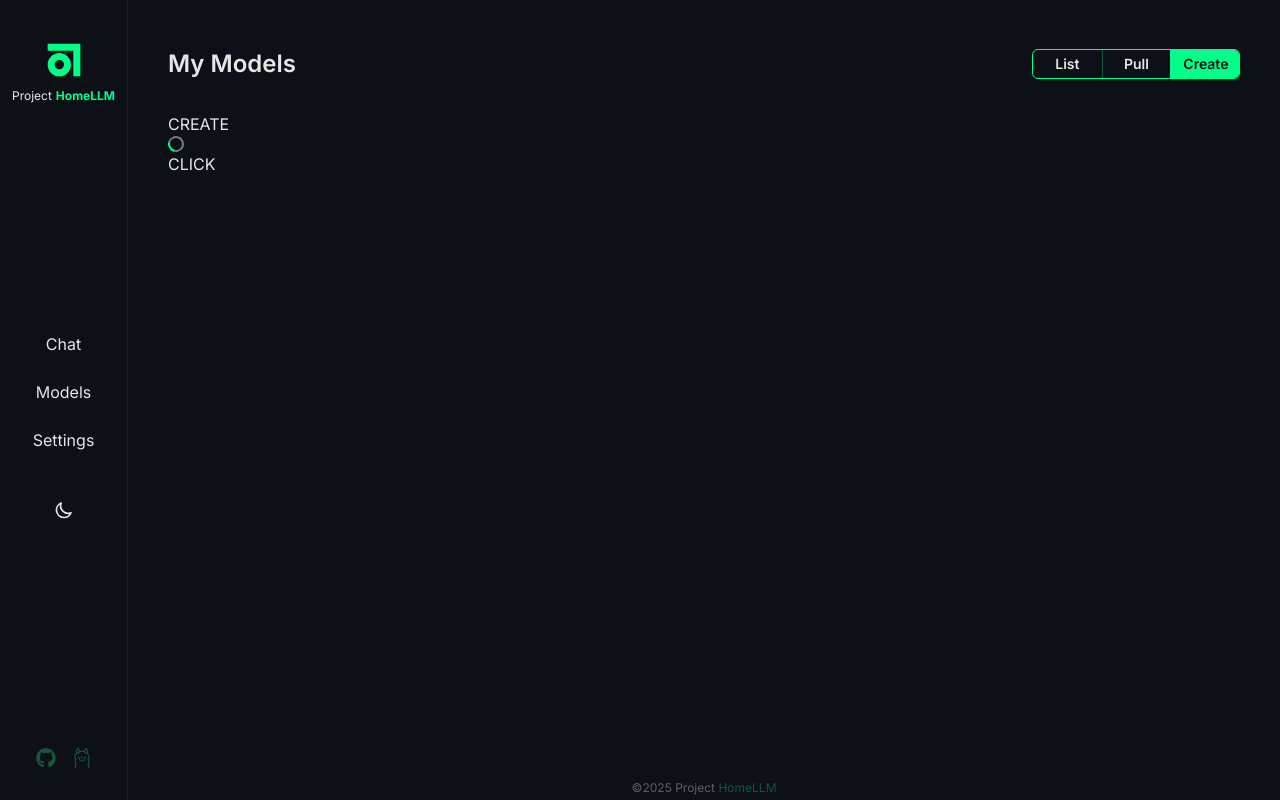
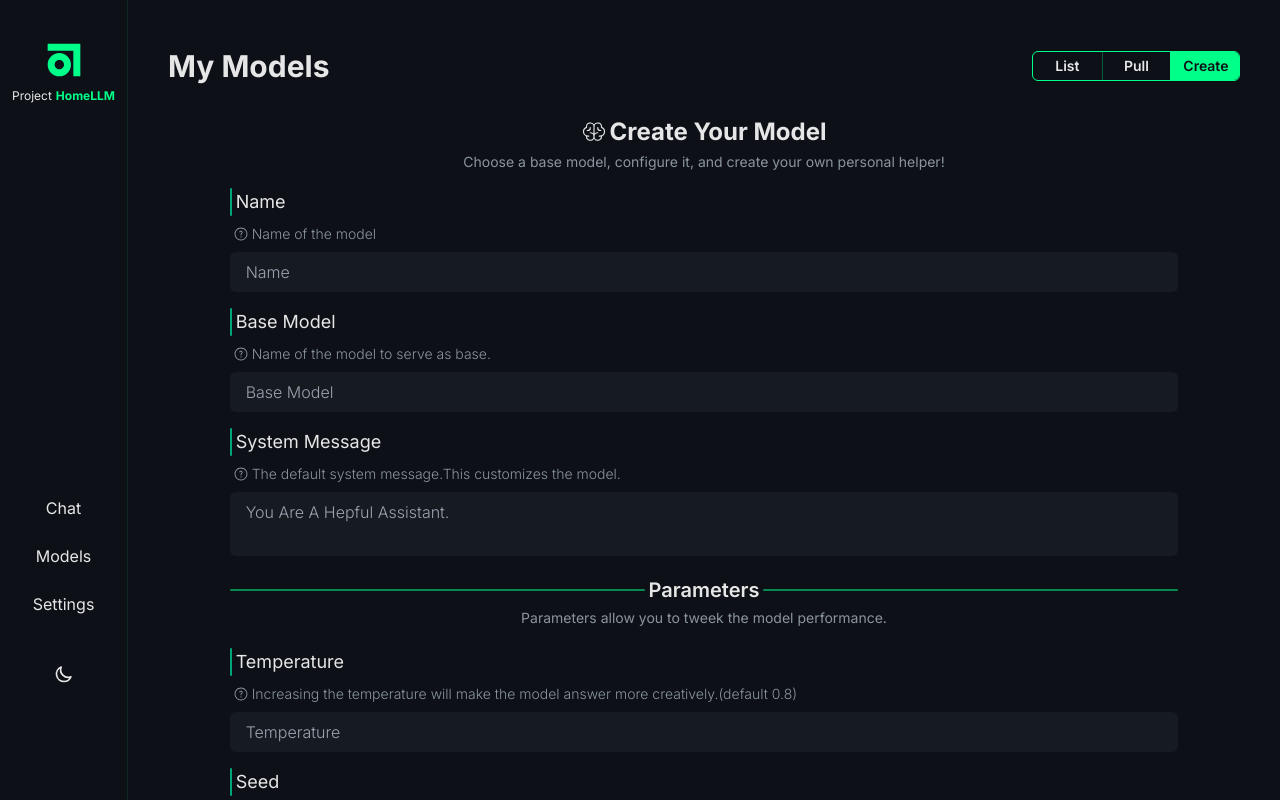
Before and after one commit to Utopiality7/HomeLLM, a Next.js app: page /models/create in a window 1280 px wide. Shown: the top 800 px of the page. Built offline with nearby package versions, Linux system fonts and the light colour scheme.

Commit message:
improved prototype

```diff
--- /dev/null
+++ b/app/components/CreateModelForm.tsx
@@ -0,0 +1,73 @@
+'use client';
+
+import CreateModelInput from './CreateModelInput';
+
+export default function CreateModelForm() {
+	return (
+		<form className="flex flex-col gap-4">
+			<CreateModelInput
+				description="Name of the model"
+				id="name"
+				placeholder="Name"
+				name="name"
+			/>
+
+			<CreateModelInput
+				description="Name of the model to serve as base."
+				id="from"
+				placeholder="Base model"
+				name="Base model"
+			/>
+
+			<CreateModelInput
+				description="The default system message.This customizes the model."
+				id="system"
+				placeholder="You are a hepful assistant."
+				name="System Message"
+				textArea
+			/>
+
+			{/* params part */}
+			<div className="flex flex-col gap-1">
+				{' '}
+				<div className="mt-1 flex items-center gap-1">
+					<p className="h-0.5 flex-grow rounded-md bg-lightPrimary opacity-50 dark:bg-darkPrimary"></p>
+					<p className="font-semibold capitalize lg:text-xl">parameters</p>
+					<p className="h-0.5 flex-grow rounded-md bg-lightPrimary opacity-50 dark:bg-darkPrimary"></p>
+				</div>
+				<p className="mx-4 mb-1 text-center text-xs text-lightTextSecondary dark:text-darkTextSecondary lg:text-sm">
+					Parameters allow you to tweek the model performance.{' '}
+				</p>
+			</div>
+
+			<CreateModelInput
+				description="Increasing the temperature will make the model answer more
+              creatively.(default 0.8)"
+				id="temperature"
+				placeholder="Temperature"
+				name="Temperature"
+			/>
+
+			<CreateModelInput
+				description="Setting this to a specific number will make the model generate the
+              same text for the same prompt. (Default: 0)"
+				id="seed"
+				placeholder="Seed"
+				name="Seed"
+			/>
+			<CreateModelInput
+				description="Controls the balance between coherence and diversity of the output. A lower value will result in more focused and coherent text. (Default: 5.0)"
+				id="mirostat_tau"
+				placeholder="mirostat tau"
+				name="mirostat tau"
+			/>
+
+			<button
+				type="submit"
+				className="mx-auto mb-4 mt-2 rounded-md bg-lightPrimary px-4 py-1 text-lightBg dark:bg-darkPrimary dark:text-darkBg"
+			>
+				CREATE
+			</button>
+		</form>
+	);
+}
--- /dev/null
+++ b/app/components/CreateModelInput.tsx
@@ -0,0 +1,46 @@
+import { GoQuestion } from 'react-icons/go';
+
+interface CreateModelInput {
+	name: string;
+	description: string;
+	id: string;
+	placeholder: string;
+	textArea?: boolean;
+}
+
+export default function CreateModelInput({
+	name,
+	description,
+	id,
+	placeholder,
+	textArea = false,
+}: CreateModelInput) {
+	return (
+		<div className="flex flex-col gap-1">
+			<label className="flex gap-1 text-sm capitalize lg:text-lg" htmlFor={id}>
+				<span className="w-0.5 rounded-full bg-lightPrimary"></span>
+				<span> {name}</span>
+			</label>
+			<div className="flex items-center gap-1 rounded-md p-1 text-xs font-light text-lightTextSecondary dark:text-darkTextSecondary lg:text-sm">
+				<div>
+					<GoQuestion />
+				</div>
+				<p>{description}</p>
+			</div>
+
+			{textArea ? (
+				<textarea
+					className="w-full resize-none rounded-md bg-lightSecondary px-4 py-2 !ring-opacity-50 placeholder:font-light placeholder:capitalize focus:outline-none focus:ring focus:ring-lightAccent dark:bg-darkSecondary dark:focus:ring-darkAccent"
+					id={id}
+					placeholder={placeholder}
+				/>
+			) : (
+				<input
+					className="rounded-md bg-lightSecondary px-4 py-2 !ring-opacity-50 placeholder:font-light placeholder:capitalize focus:outline-none focus:ring focus:ring-lightAccent dark:bg-darkSecondary dark:focus:ring-darkAccent"
+					id={id}
+					placeholder={placeholder}
+				/>
+			)}
+		</div>
+	);
+}
--- a/app/components/Logo.tsx
+++ b/app/components/Logo.tsx
@@ -1,15 +1,22 @@
 'use client';
 
 import Image from 'next/image';
+import { useEffect, useState } from 'react';
 import DarkLogo from '@/public/logo.svg';
 import LightLogo from '@/public/logo-light.svg';
 import { useTheme } from 'next-themes';
 
 export default function Logo({ type = 'large' }: { type?: string }) {
 	const { theme } = useTheme();
+	const [isMounted, setMounted] = useState<boolean>();
+
+	useEffect(() => {
+		setMounted(true);
+	}, []);
 
 	return (
 		<div className="flex flex-col items-center">
+			{isMounted && (
 				<div className="relative aspect-square h-12 lg:h-14">
 					<Image
 						quality={70}
@@ -18,6 +25,8 @@ export default function Logo({ type = 'large' }: { type?: string }) {
 						alt="App logo"
 					/>
 				</div>
+			)}
+
 			{type !== 'small' && (
 				<p className="flex gap-1 text-xs">
 					<span>Project</span>
--- a/app/components/ThemeSwitch.tsx
+++ b/app/components/ThemeSwitch.tsx
@@ -1,11 +1,12 @@
 'use client';
 
 import { useTheme } from 'next-themes';
+import { useEffect, useState } from 'react';
 import { HiOutlineMoon, HiOutlineSun } from 'react-icons/hi';
 
 export default function ThemeSwitch() {
 	const { theme, setTheme } = useTheme();
-	// console.log(theme);
+	const [isMounted, setMounted] = useState<boolean>();
 
 	function handleThemeSwitch(): void {
 		setTheme(prev => {
@@ -13,16 +14,22 @@ export default function ThemeSwitch() {
 		});
 	}
 
+	useEffect(() => {
+		setMounted(true);
+	}, []);
+
 	return (
 		<li className="mt-6 self-center">
-			<button
-				className="mainNavItem flex items-center gap-2"
-				onClick={handleThemeSwitch}
-			>
-				<span className="text-xl">
-					{theme === 'light' ? <HiOutlineSun /> : <HiOutlineMoon />}{' '}
-				</span>
-			</button>
+			{isMounted && (
+				<button
+					className="mainNavItem flex items-center gap-2"
+					onClick={handleThemeSwitch}
+				>
+					<div className="text-xl">
+						{theme === 'light' ? <HiOutlineSun /> : <HiOutlineMoon />}
+					</div>
+				</button>
+			)}
 		</li>
 	);
 }
--- a/app/models/create/page.tsx
+++ b/app/models/create/page.tsx
@@ -1,5 +1,6 @@
-import TinySpinner from '@/app/components/TinySpinner';
+import CreateModelForm from '@/app/components/CreateModelForm';
 import { Metadata } from 'next';
+import { PiBrainLight } from 'react-icons/pi';
 
 export const metadata: Metadata = {
 	title: 'My Models-Create',
@@ -7,13 +8,23 @@ export const metadata: Metadata = {
 
 export default function Page() {
 	return (
-		<div>
-			CREATE
-			<div>
-				<button>
-					<TinySpinner /> CLICK
-				</button>
+		<div className="flex w-full flex-col items-center justify-center gap-2 px-2">
+			{/* title */}
+			<div className="mb-2 flex flex-col items-center justify-center gap-1">
+				{' '}
+				<h2 className="flex items-center gap-1 text-lg font-bold capitalize lg:text-2xl">
+					{' '}
+					<PiBrainLight />
+					Create Your Model
+				</h2>
+				<p className="mx-4 text-center text-xs text-lightTextSecondary dark:text-darkTextSecondary lg:text-sm">
+					Choose a base model, configure it, and create your own personal
+					helper!
+				</p>
 			</div>
+
+			{/* create model form */}
+			<CreateModelForm />
 		</div>
 	);
 }
--- a/app/models/layout.tsx
+++ b/app/models/layout.tsx
@@ -4,9 +4,7 @@ export default function Layout({ children }: { children: React.ReactNode }) {
 	return (
 		<div className="pageContainer">
 			<div className="my-2 mb-6 flex items-center justify-between">
-				<h2 className="text-xl font-semibold capitalize lg:text-2xl">
-					My models
-				</h2>
+				<h2 className="text-xl font-bold capitalize lg:text-3xl">My models</h2>
 				<ModelsNavigation />
 			</div>
 			<div className="h-full overflow-y-scroll pt-2">{children}</div>
--- a/app/models/page.tsx
+++ b/app/models/page.tsx
@@ -9,6 +9,7 @@ export const metadata: Metadata = {
 export default async function Page() {
 	// List of all models
 	const modelsList = await ollama.list();
+
 	const models = modelsList.models;
 
 	return (
--- a/app/settings/page.tsx
+++ b/app/settings/page.tsx
@@ -1,5 +1,59 @@
-import React from 'react';
+import CreateModelInput from '../components/CreateModelInput';
+
+import Link from 'next/link';
+import { Metadata } from 'next';
+
+export const metadata: Metadata = {
+	title: 'Settings',
+};
 
 export default function Page() {
-	return <div>SETTINGS</div>;
+	return (
+		<div className="pageContainer flex flex-col items-center gap-4">
+			<h2 className="mb-2 self-start text-center text-xl font-bold lg:text-3xl">
+				My Settings
+			</h2>
+			<form className="flex w-full flex-col gap-4 lg:w-[70%]">
+				<div>
+					<CreateModelInput
+						description="Ollama connection URL"
+						id="url"
+						placeholder="http://localhost:11434"
+						name="Ollama url"
+					/>
+					<button className="bg-green-200">TEST Connection</button>
+				</div>
+
+				<CreateModelInput
+					description="Your name"
+					id="name"
+					placeholder="John Doe"
+					name="Your name"
+				/>
+				<CreateModelInput
+					description="Default system message to customize the behavior."
+					id="system"
+					placeholder="You are a helpful Assistant."
+					name="Default system message"
+					textArea
+				/>
+			</form>
+
+			{/* docs */}
+			<div className="mt-10 max-w-sm self-center rounded-md bg-lightSecondary px-2 py-1 text-center text-sm text-lightTextSecondary dark:bg-darkSecondary dark:text-darkTextSecondary">
+				Visit official{' '}
+				<Link
+					className="text-lightPrimary transition-all duration-150 hover:opacity-80 dark:text-darkPrimary"
+					href="https://github.com/Utopiality7"
+					target="_blank"
+				>
+					Documentation.
+				</Link>
+			</div>
+
+			<p className="text-center text-xs font-light italic text-lightTextSecondary/60 dark:text-darkTextSecondary/60">
+				&quot;Make AI Free again&quot;
+			</p>
+		</div>
+	);
 }
--- a/next.config.ts
+++ b/next.config.ts
@@ -1,8 +1,26 @@
 import type { NextConfig } from 'next';
 
 const nextConfig: NextConfig = {
-	/* config options here */
-	experimental: {},
+	async rewrites() {
+		return [
+			{
+				source: '/api/proxy/:path*',
+				destination: 'http://localhost:11434/:path*',
+			},
+		];
+	},
+	async headers() {
+		return [
+			{
+				source: '/api/proxy/:path*',
+				headers: [
+					{ key: 'Access-Control-Allow-Origin', value: '*' },
+					{ key: 'Access-Control-Allow-Methods', value: 'POST, GET, OPTIONS' },
+					{ key: 'Access-Control-Allow-Headers', value: 'Content-Type' },
+				],
+			},
+		];
+	},
 };
 
 export default nextConfig;
--- a/package.json
+++ b/package.json
@@ -20,6 +20,7 @@
 		"ollama-ai-provider": "^1.2.0",
 		"react": "19.2.0",
 		"react-dom": "19.2.0",
+		"react-hook-form": "^7.66.0",
 		"react-icons": "^5.5.0",
 		"react-markdown": "^9.0.3",
 		"react-redux": "^9.2.0",
```
Also changed, not shown: app/components/PullModel.tsx (+126 -8 lines), app/icon.svg, 1 other file (tests, documents, lock files or other folders). Lines whose indentation alone changed are shown as unchanged.
